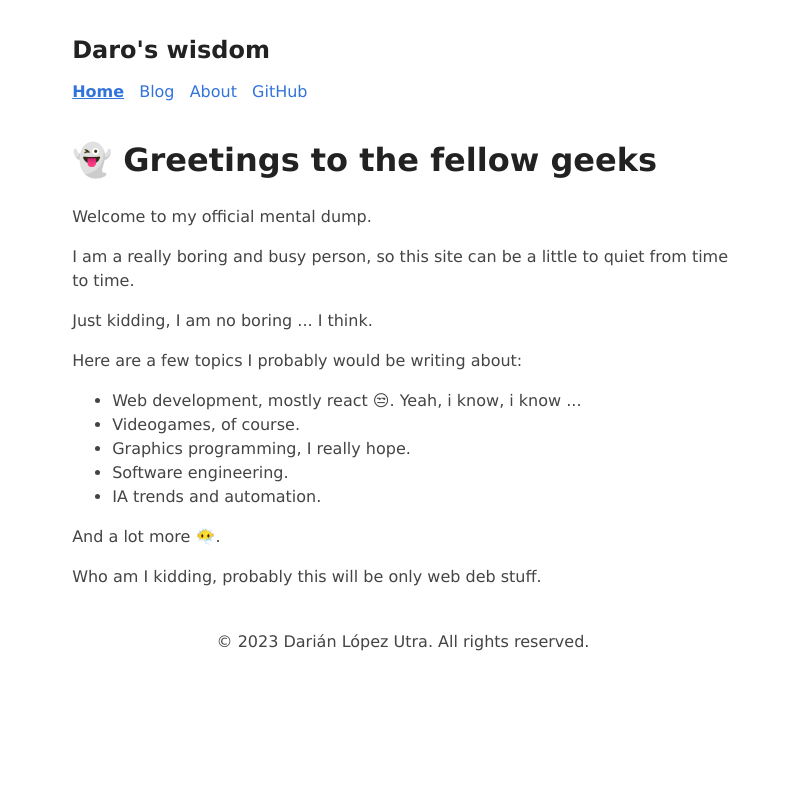
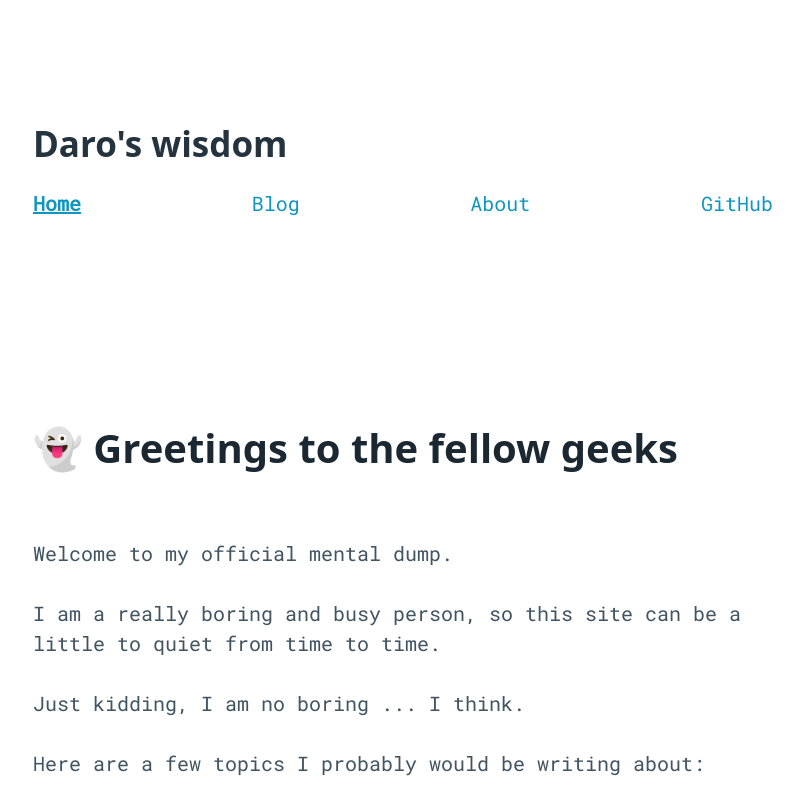
Before and after one commit to daroxs95/darodev.site, an Astro site in the folder personal/: page / in a window 1280 px wide. Shown: the top 800 px of the page, without its empty margins (237-1040 px from the left). Built offline with nearby package versions, Linux system fonts and the light colour scheme; Astro itself is replaced by a stand-in of ours.

Commit message:
Add pico css and "Roboto Mono" font

```diff
--- a/personal/src/components/BaseHead.astro
+++ b/personal/src/components/BaseHead.astro
@@ -48,3 +48,10 @@
 <meta property="twitter:title" content={title} />
 <meta property="twitter:description" content={description} />
 <meta property="twitter:image" content={new URL(image, Astro.url)} />
+
+<!-- Pico css -->
+<link rel="stylesheet" href="https://cdn.jsdelivr.net/npm/@picocss/pico@1/css/pico.min.css">
+<!-- Font -->
+<link rel="preconnect" href="https://fonts.googleapis.com">
+<link rel="preconnect" href="https://fonts.gstatic.com" crossorigin>
+<link href="https://fonts.googleapis.com/css2?family=Roboto+Mono&display=swap" rel="stylesheet">
--- a/personal/src/styles/global.css
+++ b/personal/src/styles/global.css
@@ -3,65 +3,9 @@
   https://github.com/HermanMartinus/bearblog/blob/297026a877bc2ab2b3bdfbd6b9f7961c350917dd/templates/styles/blog/default.css
   License MIT: https://github.com/HermanMartinus/bearblog/blob/master/LICENSE.md
  */
-body {
-	font-family: Verdana, sans-serif;
+ body {
+	font-family: 'Roboto Mono';
 	margin: auto;
 	padding: 20px;
 	max-width: 65ch;
-	text-align: left;
-	background-color: #fff;
-	word-wrap: break-word;
-	overflow-wrap: break-word;
-	line-height: 1.5;
-	color: #444;
 }
-h1,
-h2,
-h3,
-h4,
-h5,
-h6,
-strong,
-b {
-	color: #222;
-}
-a {
-	color: #3273dc;
-}
-nav a {
-	margin-right: 10px;
-}
-textarea {
-	width: 100%;
-	font-size: 16px;
-}
-input {
-	font-size: 16px;
-}
-content {
-	line-height: 1.6;
-}
-table {
-	width: 100%;
-}
-img {
-	max-width: 100%;
-	height: auto;
-}
-code {
-	padding: 2px 5px;
-	background-color: #f2f2f2;
-}
-pre {
-	padding: 1rem;
-}
-pre > code {
-	all: unset;
-}
-blockquote {
-	border: 1px solid #999;
-	color: #222;
-	padding: 2px 0px 2px 20px;
-	margin: 0px;
-	font-style: italic;
-}
```
